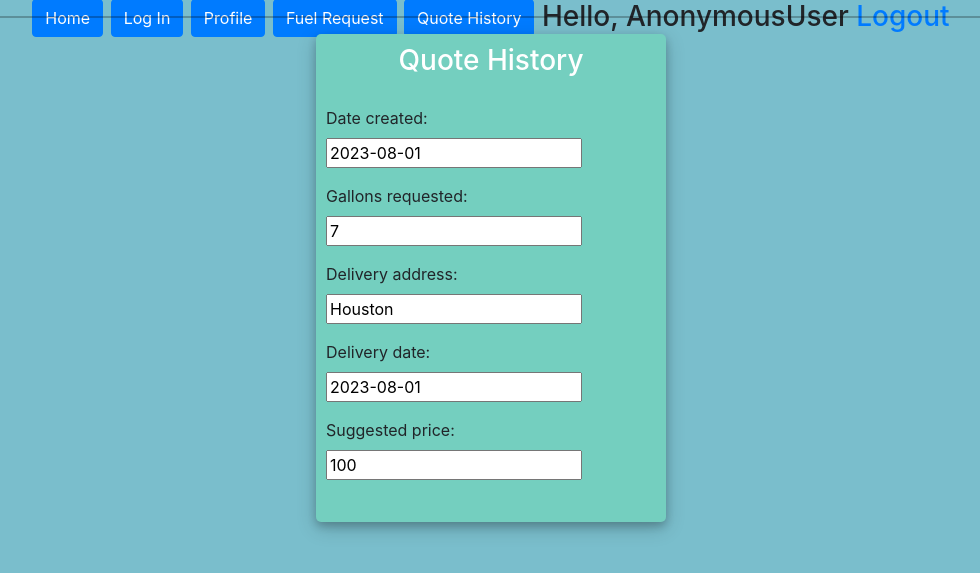
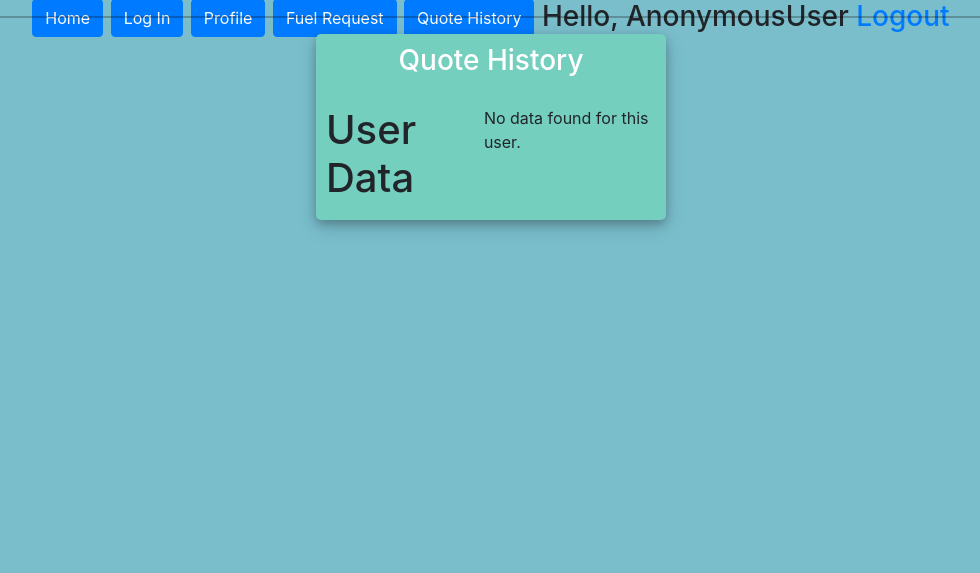
Before and after one commit to Aarr0w/COSC-4353-Group-17, a Django app: page /fuel_history/ in a window 1280 px wide. Shown: the part 25-598 px from the top of the page, without its empty margins (149-1129 px from the left). Run offline with Django 4.2, Linux system fonts and the light colour scheme; parts of the project's set-up code (start-up, migrations or seed data) failed here and were passed over; some libraries are stand-ins or nearby versions.

Commit message:
request_history page replaced, returning info from database
request_history page now shows all requests made by the user from the database
(ugly looking list though)

```diff
--- a/quotes/forms.py
+++ b/quotes/forms.py
@@ -5,7 +5,7 @@ from django.forms import ModelForm
 from django.contrib.auth.forms import UserCreationForm
 from django.contrib.auth.models import User
 from django import forms
-from .models import Quote,Register, Quote_History
+from .models import Quote,Register
 
 
 class DateInput(forms.DateInput):
@@ -31,7 +31,8 @@ class LoginRegistration(UserCreationForm):
      class Meta:
         model = User
         fields = ['username','password1','password2']
+
 class FuelRequestHistory(forms.ModelForm):
      class Meta:
-          model = Quote_History
+          model = Quote
           fields = "__all__"
--- a/quotes/models.py
+++ b/quotes/models.py
@@ -82,6 +82,7 @@ class User(models.Model):
         #]
 
 class Quote(models.Model):
+    username = models.CharField(max_length=50)
     gallons_requested = models.DecimalField(
         decimal_places=2, max_digits=10, default=7)
     delivery_address = models.CharField(max_length=200, default='Houston')
@@ -93,20 +94,6 @@ class Quote(models.Model):
         decimal_places=2, max_digits=10, default=3.09)
     total_amount_due = models.DecimalField(
         decimal_places=2, max_digits=10, default=50)
-
-
-class Quote_History(models.Model):
-    # user_name = models.CharField(max_length=200) // If the user is logging in, then we don't need a username
-    date_created = models.DateField(blank=True, default=datetime.date.today)
-    gallons_requested = models.DecimalField(
-        decimal_places=2, max_digits=10, default=7)
-    delivery_address = models.CharField(
-        max_length=200, default='Houston')  # Should be from client profile
-    delivery_date = models.DateField(blank=True, default=datetime.date.today)
-    # delivery_date = models.DateField(default='2005-05-25')
-    suggested_price = models.DecimalField(
-        decimal_places=2, max_digits=10, default=100)  # Should not be editable
-
     # profit_margin = models.DecimalField(decimal_places=2, max_digits = 10, default = 0.2) #Should not be editable
 
 class Register(models.Model):
--- a/quotes/templates/fuel_request_history.html
+++ b/quotes/templates/fuel_request_history.html
@@ -82,10 +82,26 @@ Quote History
 
             </div>
             <div class = "d-flex justify-content-center form_container">
-                <form method = "POST" action = "">
-                    {% csrf_token %}
-                        {{form.as_p}}
-                        </form>
+				<h1>User Data</h1>
+				{% if user_data %}
+					<ul>
+						{% for user in user_data %}
+							<li>{{ user.username }}</li>
+							<li>Gallons_Requested: {{ user.gallons_requested }}</li>
+                			<li>Date_of_Delivery: {{ user.delivery_date }}</li>
+               				<li>Suggested_Price: {{ user.suggested_price }}</li>
+               				<br>
+							<br>
+						{% endfor %}
+					</ul>
+				{% else %}
+					<p>No data found for this user.</p>
+					{% for message in messages %}
+					<p id="messages">{{message}}</p>
+			  		{% endfor %}
+				{% endif %}
+
+
             </div>
 
         </div>
--- a/quotes/templates/login_reg.html
+++ b/quotes/templates/login_reg.html
@@ -119,7 +119,7 @@ New User Registration
 	</div>
 	<script>
 						/* Because i didnt set placeholder values in forms.py they will be set here using vanilla Javascript
-		//We start indexing at one because CSRF_token is considered and input field
+		//We start indexing at one because CSRF_token is considered an input field
 		 */
 
 		//Query All input fields
--- a/quotes/views.py
+++ b/quotes/views.py
@@ -5,6 +5,7 @@ from django.contrib.auth import authenticate,login, logout
 from django.contrib import messages
 from django.http import HttpRequest
 from .forms import CustomerForm, FuelRequestForm, LoginRegistration, FuelRequestHistory
+from .models import Quote
 from django.contrib.auth.decorators import login_required
 
 def calculate(a,b,c):
@@ -33,17 +34,18 @@ def login_view(request):
         password = request.POST.get('password')
         user = authenticate(request, username = username, password = password)
         if user is not None:
+            request.session['username'] = username
             login(request, user)
             return redirect('home')
         else:
             messages.info(request, 'Username OR Password is incorrect')
     return render(request, 'login.html')
+
 def logoutUser(request):
     logout(request)
     return redirect('login')
 
 def login_register(request):
-
     form = LoginRegistration()
     if request.method == 'POST':
         form = LoginRegistration(request.POST)
@@ -57,20 +59,27 @@ def fuel_request(request):
     form = FuelRequestForm()
     if request.method == 'POST':
         form = FuelRequestForm(request.POST)
-        if form.is_valid():
-            form.save()
+        username = request.session.get('username')
+
+        if form.is_valid() and username:
+            instance = form.save(commit=False)
+            instance.username = username
+            instance.save()
             return redirect('fuel_history')
+        else:
+            messages.info(request, 'Must be logged in to view Request History')
     context = {'form': form}
     return render(request, 'fuel_request.html', context)
 
+
 def fuel_history(request):
-    form = FuelRequestHistory()
-    if request.method == 'POST':
-        form = FuelRequestHistory(request.POST)
-        if form.is_valid():
-            form.save()
-    context = {'form': form}
-    return render(request, 'fuel_request_history.html', context)
+    username = request.session.get('username')
+    if username:
+        user_data = Quote.objects.filter(username=username)
+        context = {'user_data': user_data}
+        return render(request, 'fuel_request_history.html',context)
+    else:
+       return render(request, 'fuel_request_history.html')
 
 def return_quote(request):
     num = calculate(1,5,7)
```
Also changed, not shown: db.sqlite3, quotes/migrations/0002_delete_quote_history_quote_username.py (added).
